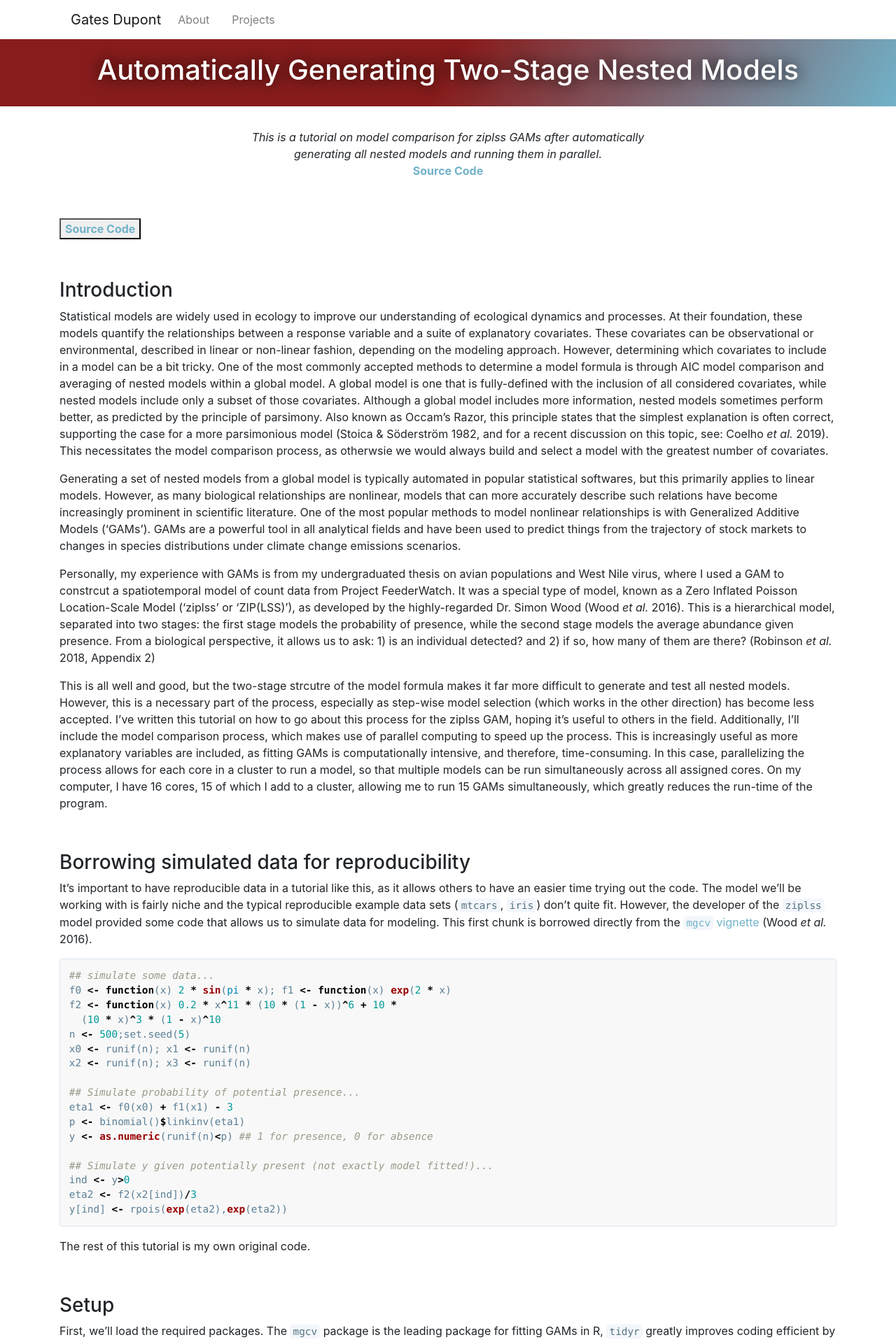
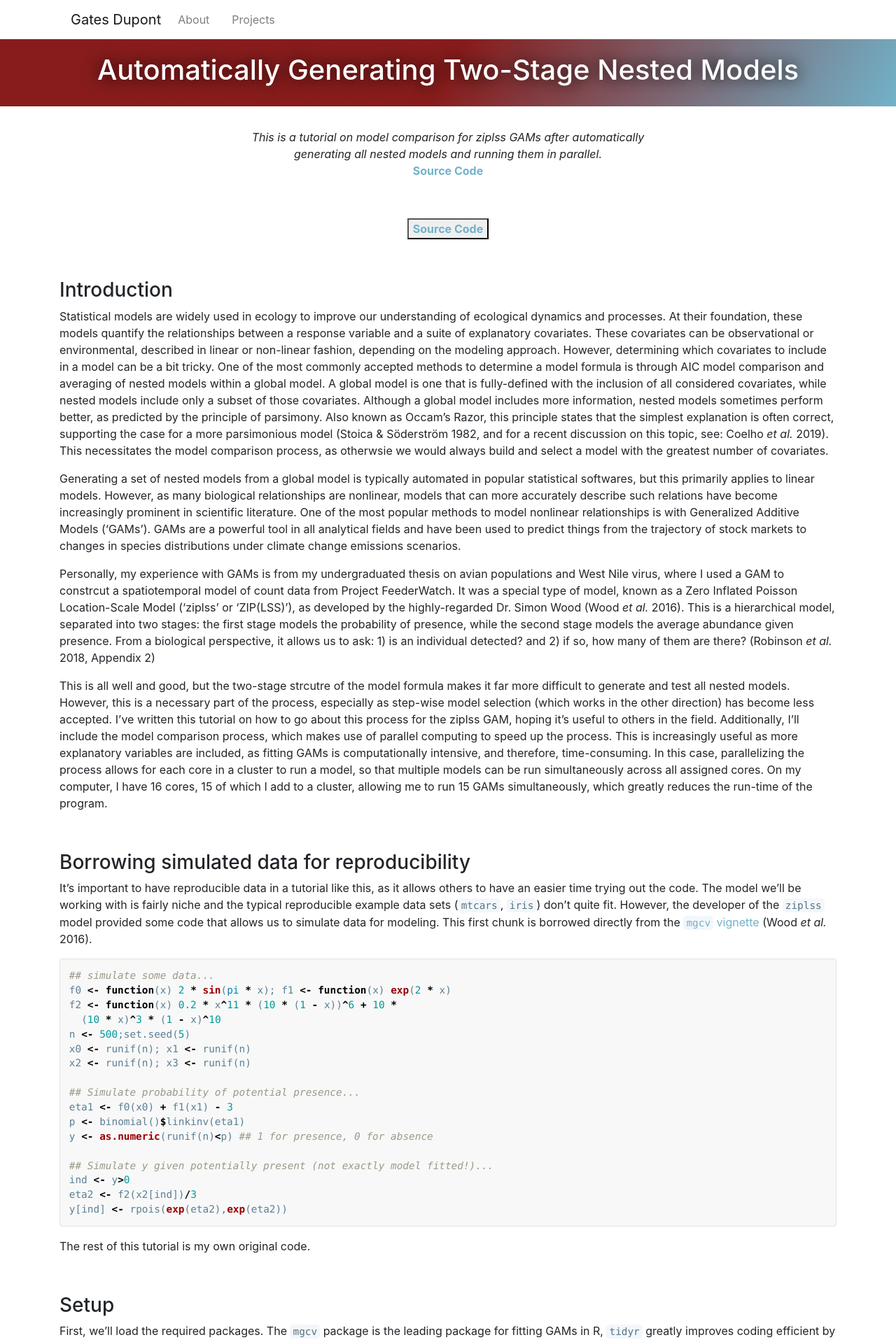
Before and after one commit to chrisyeh96/chrisyeh96.github.io, a Jekyll site: the page built from _posts/2019-05-29-Auto-Nested-Mod.md, in a window 1280 px wide. Shown: the top 1918 px of the page at 70% size. Built offline with Jekyll 4.4.1, drawn with Linux system fonts in a browser that asks for light colours; nearby versions of some CDN libraries.

Commit message:
Update 2019-05-29-Auto-Nested-Mod.md

```diff
--- a/_posts/2019-05-29-Auto-Nested-Mod.md
+++ b/_posts/2019-05-29-Auto-Nested-Mod.md
@@ -9,7 +9,7 @@
 
 <br>
 
-<button type="button"><b><a href="{{ site.baseurl }}/post-source-code/ReproAutoNested.R">Source Code</a></b></button>
+<p style="text-align:center;"><button type="button"><b><a href="{{ site.baseurl }}/post-source-code/ReproAutoNested.R">Source Code</a></b></button></p>
 
 <br>
 
```
